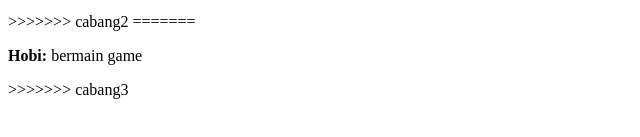
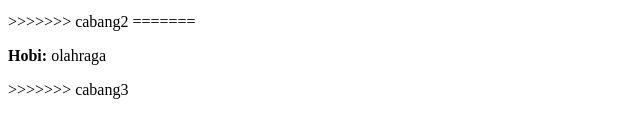
Before and after one commit to dikaayyee/dgudishgio, a plain HTML site: page index.html in a window 1280 px wide. Shown: the part 331-468 px from the top of the page, 0-640 px from the left. Drawn offline with Linux system fonts and the light colour scheme.

Commit message:
Update index.html

```diff
--- a/index.html
+++ b/index.html
@@ -22,5 +22,5 @@
 <p><strong>Alamat:</strong> JL.mulawarman RT.45 NO.67</p>
 >>>>>>> cabang2
 =======
-<p><strong>Hobi:</strong> bermain game</p>
+<p><strong>Hobi:</strong> olahraga</p>
 >>>>>>> cabang3
```
